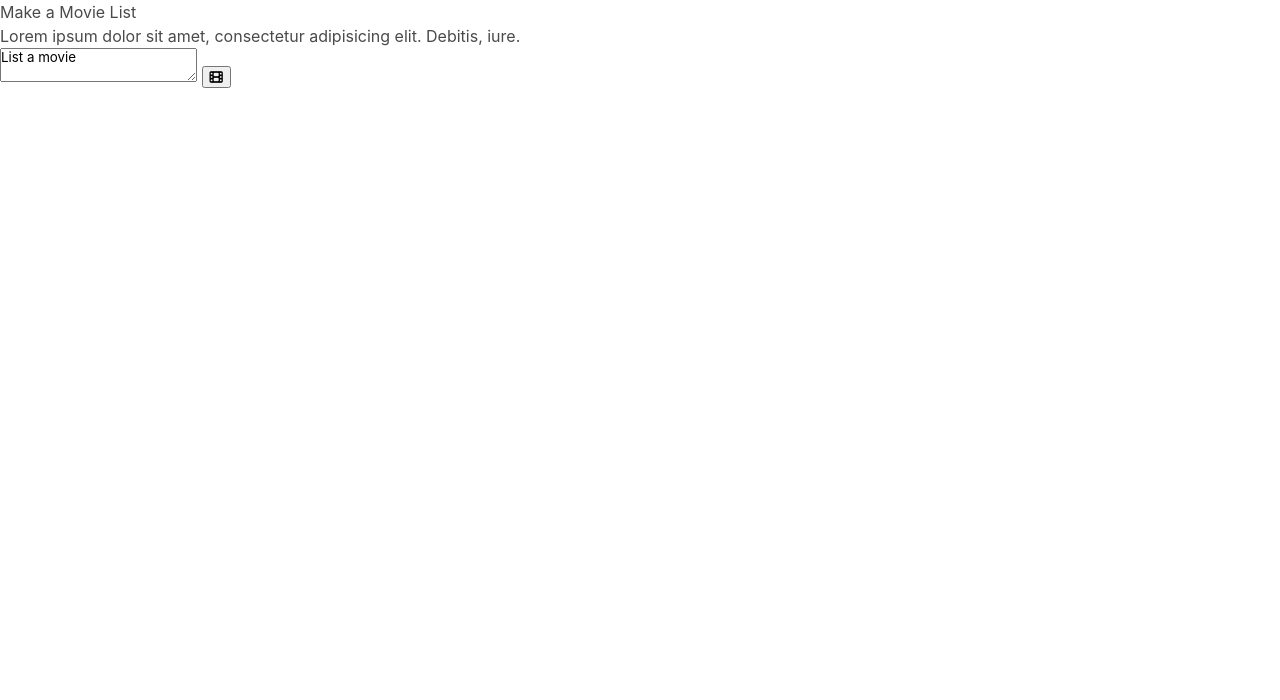
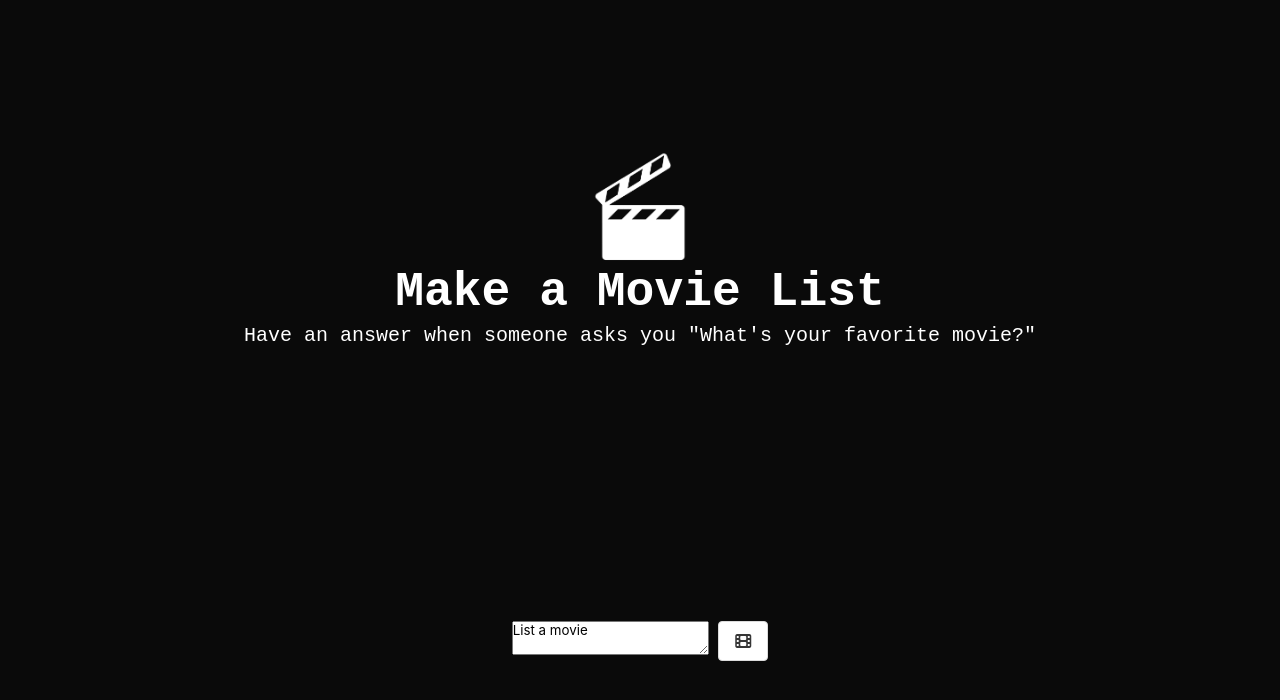
Before and after one commit to mbartnett/Make-a-Movie-List, a plain HTML site: page index.html in a window 1280 px wide. Drawn offline with nearby package versions, Linux system fonts and the light colour scheme.

Commit message:
added an image, started on bulma css styling

```diff
--- a/assets/css/style.css
+++ b/assets/css/style.css
@@ -0,0 +1,3 @@
+.right {
+    background-color: red;
+}
--- a/index.html
+++ b/index.html
@@ -12,18 +12,19 @@
 <body>
 <header>
 </header>
-<main>
-    <section id="left">
-        <h1>Make a Movie List</h1>
-        <p>Lorem ipsum dolor sit amet, consectetur adipisicing elit. Debitis, iure.</p>
+<main class="hero is-flex is-fullheight has-background-black is-family-monospace">
+    <section id="left" class="is flex is-half m-auto has-text-centered p-5">
+        <figure class="image is-96x96 is-inline-block m-3">
+            <img src="assets/images/slate.png">
+          </figure>
+        <h1 class="title is-1 has-text-white">Make a Movie List</h1>
+        <h2 class="subtitle is-5 has-text-white">Have an answer when someone asks you "What's your favorite movie?"</p>
     </section>
-    <section id="right">
+    <section id="right" class="is-flex is-half m-auto p-5">
         <div id="list-item-1" class="">
             <textarea>List a movie</textarea>
-            <button>
-                <i class="fa-solid fa-film"></i>
-            </button>
-          </div>
+            <a class="button"> <i class="fa-solid fa-film"></i></a>
+        </div>
     </section>
 </main>
 <footer>
```
Also changed, not shown: assets/images/slate.png (added).
